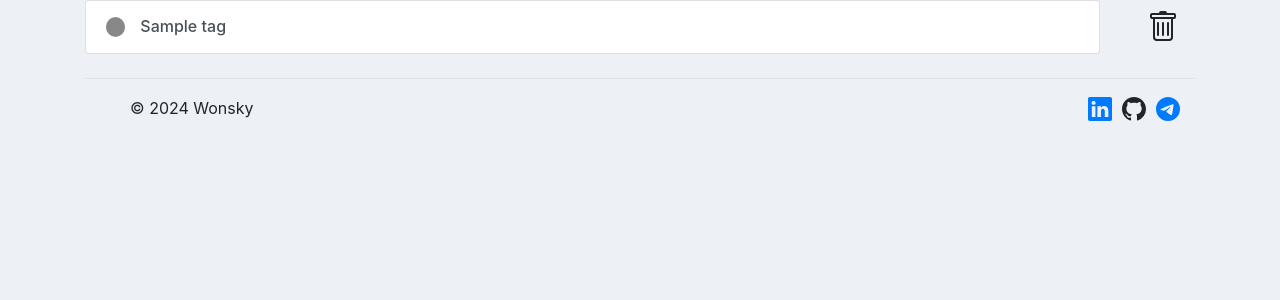
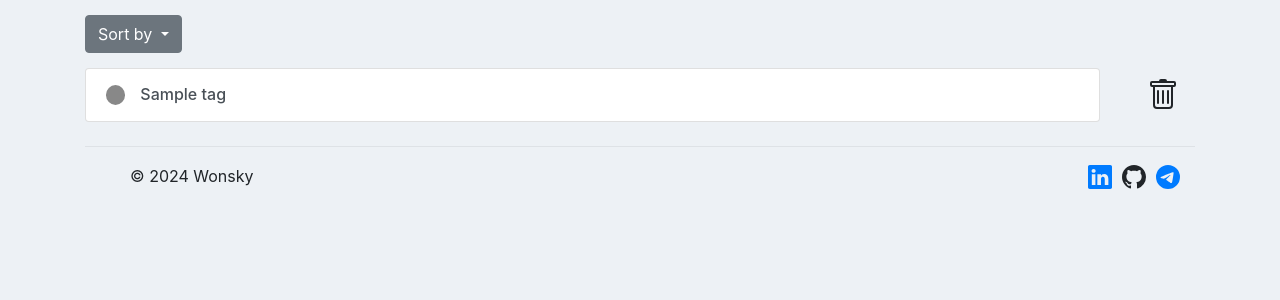
Before and after one commit to Wonsky1/web-notes, a Django app: page /tags/ in a window 1280 px wide. Shown: the part 94-394 px from the top of the page. Run offline with Django 5.2, Linux system fonts and the light colour scheme; tables that the repository leaves empty hold one stand-in row (values such as "Sample post"); some libraries are stand-ins or nearby versions.

Commit message:
added sorting dropdown to tag_list.html

```diff
--- a/templates/web_notes/tag_list.html
+++ b/templates/web_notes/tag_list.html
@@ -1,5 +1,17 @@
 {% extends "base.html" %}
 {% block content %}
+<div class="dropdown d-inline-block">
+  <button class="btn btn-secondary dropdown-toggle" type="button" id="sortingDropdown" data-toggle="dropdown" aria-haspopup="true" aria-expanded="false">
+    Sort by
+  </button>
+  <div class="dropdown-menu" aria-labelledby="sortingDropdown">
+    <form method="get">
+      {% for option_key, option_label in sorting_options %}
+      <button class="dropdown-item" type="submit" name="sorting" value="{{ option_key }}">{{ option_label }}</button>
+      {% endfor %}
+    </form>
+  </div>
+</div>
   <div class="list-group">
     {% for tag in tag_list %}
       <div class="row d-flex">
```
